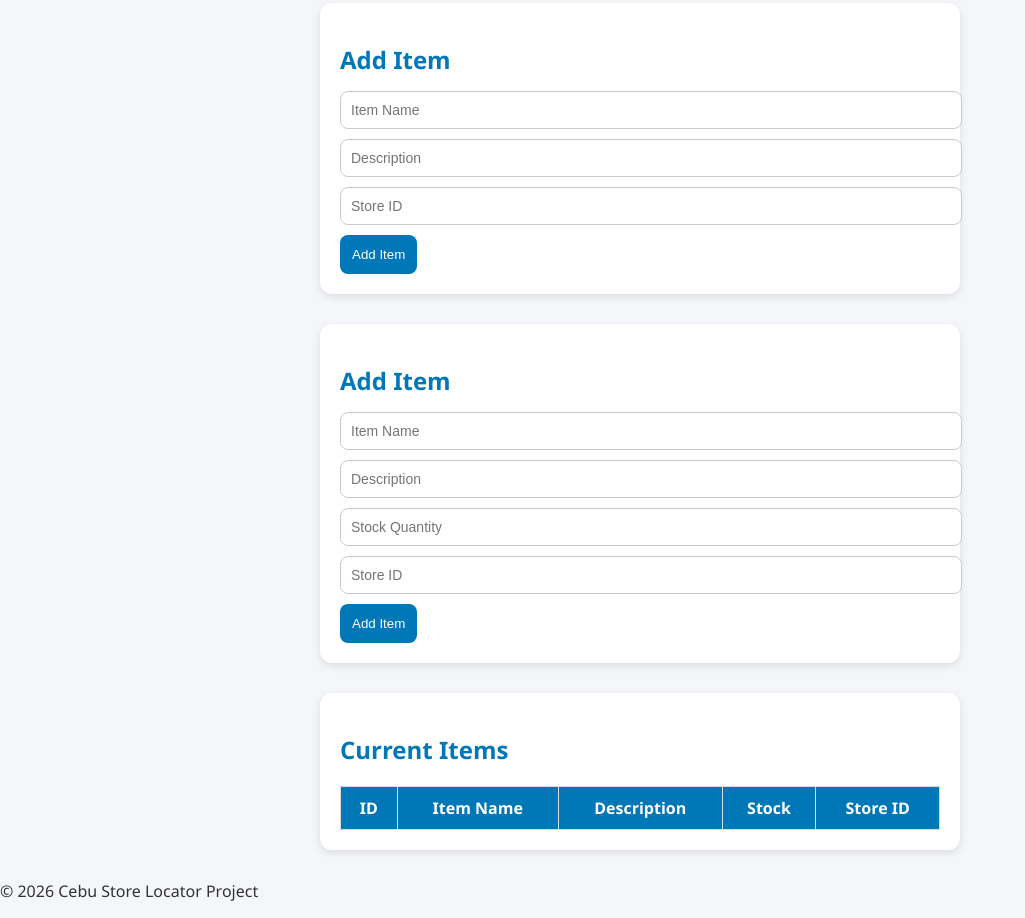
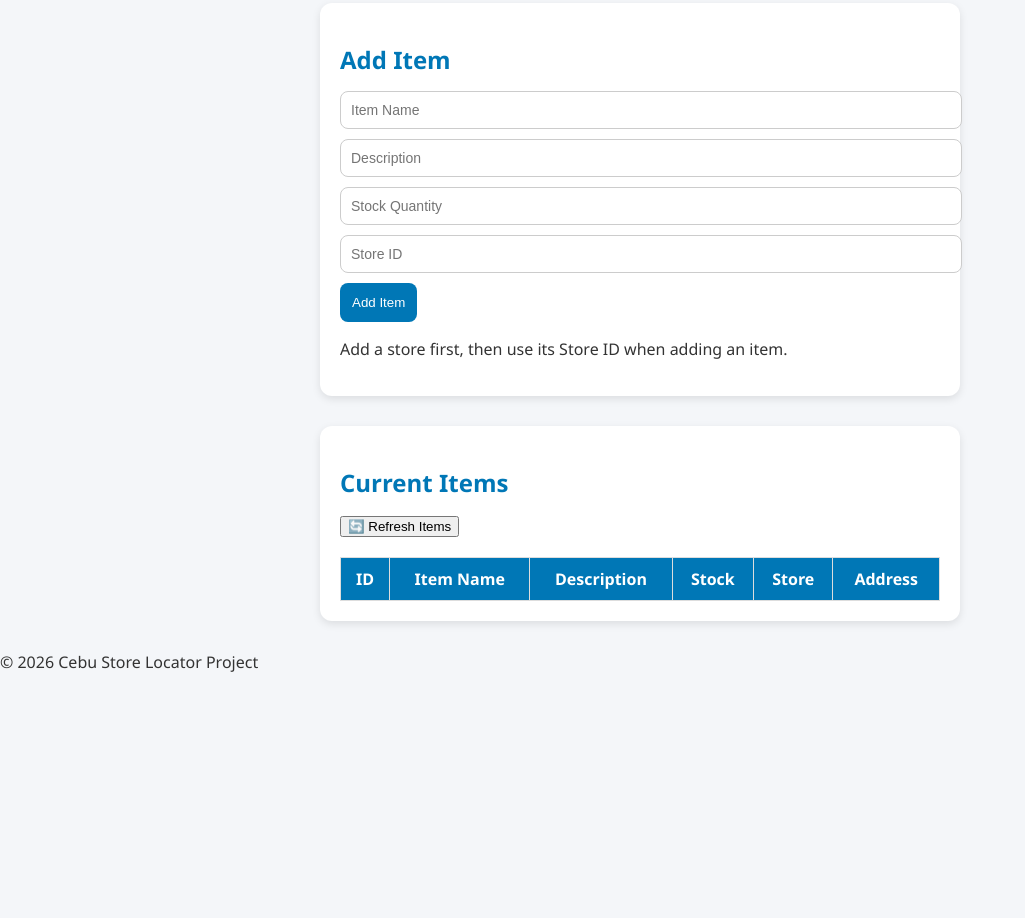
Before and after one commit to kuyatoper/cebu-store-locator, a plain HTML site: page Admin.html in a window 1280 px wide. Shown: the part 612-1530 px from the top of the page, without its empty margins (0-1025 px from the left). After the commit the page ends 1301 px from the top, so only its background shows below. Drawn offline with Linux system fonts and the light colour scheme.

Commit message:
Clean up admin panel forms

```diff
--- a/Admin.html
+++ b/Admin.html
@@ -2,23 +2,23 @@
 <html lang="en">
 <head>
   <meta charset="UTF-8">
+  <meta name="viewport" content="width=device-width, initial-scale=1.0">
   <title>Admin Panel - Cebu Store Locator</title>
   <link rel="stylesheet" href="Website.css">
 </head>
 <body>
   <header>
     <h1>Admin Panel</h1>
-    <p>Add new stores and items easily</p>
+    <p>Add and manage stores and items</p>
   </header>
 
   <nav class="navbar">
     <ul>
-    <li><a href="home.html">🏠 Home</a></li>
-    <li><a href="index.html">🔍 Search</a></li>
-    <li><a href="admin.html">⚙️ Admin Panel</a></li>
+      <li><a href="Home.html">🏠 Home</a></li>
+      <li><a href="Index.html">🔍 Search</a></li>
+      <li><a href="Admin.html">⚙️ Admin Panel</a></li>
     </ul>
   </nav>
-
 
   <main>
     <section class="form-section">
@@ -37,24 +37,17 @@
       <form id="itemForm">
         <input type="text" id="itemName" placeholder="Item Name" required>
         <input type="text" id="itemDesc" placeholder="Description">
-        <input type="number" id="itemStoreId" placeholder="Store ID" required>
+        <input type="number" id="itemStock" placeholder="Stock Quantity" min="0" required>
+        <input type="number" id="itemStoreId" placeholder="Store ID" min="1" required>
         <button type="submit">Add Item</button>
       </form>
+      <p id="itemHint">Add a store first, then use its Store ID when adding an item.</p>
     </section>
 
-    <section class="form-section">
-  <h2>Add Item</h2>
-  <form id="itemForm">
-    <input type="text" id="itemName" placeholder="Item Name" required>
-    <input type="text" id="itemDesc" placeholder="Description">
-    <input type="number" id="itemStock" placeholder="Stock Quantity" required>
-    <input type="number" id="itemStoreId" placeholder="Store ID" required>
-    <button type="submit">Add Item</button>
-  </form>
-</section>
-
-<section class="form-section">
+    <section class="form-section table-section">
       <h2>Current Items</h2>
+      <button type="button" id="refreshItems">🔄 Refresh Items</button>
+      <div class="table-wrapper">
         <table id="itemTable">
           <thead>
             <tr>
@@ -62,14 +55,14 @@
               <th>Item Name</th>
               <th>Description</th>
               <th>Stock</th>
-        <th>Store ID</th>
+              <th>Store</th>
+              <th>Address</th>
             </tr>
           </thead>
           <tbody></tbody>
         </table>
+      </div>
     </section>
-
-
   </main>
 
   <footer>
```
Lines whose indentation alone changed are shown as unchanged.
